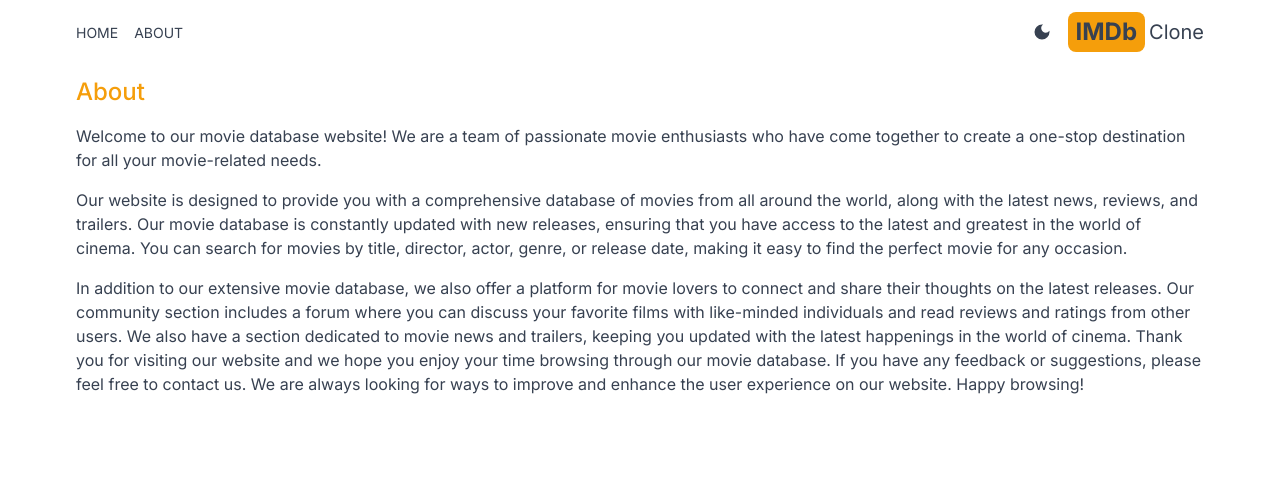
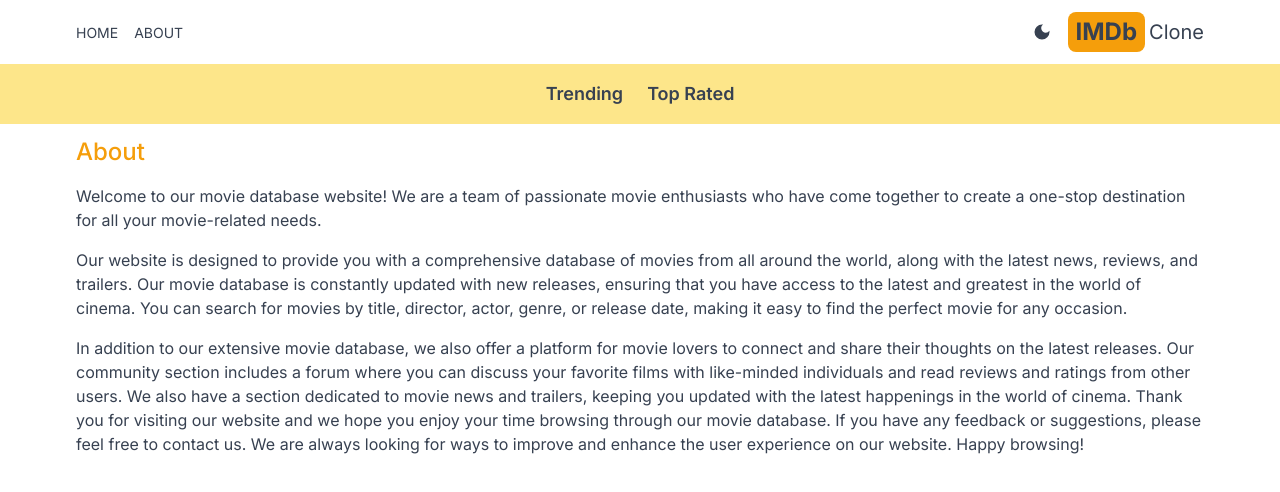
Before and after one commit to imwaseem93/imdb-next, a Next.js app: page /about in a window 1280 px wide. Shown: the top 492 px of the page. Built offline with nearby package versions, Linux system fonts and the light colour scheme.

Commit message:
navbar added

```diff
--- /dev/null
+++ b/src/app/components/Navbar.jsx
@@ -0,0 +1,10 @@
+import Navbaritem from "./Navbaritem";
+
+export default function Navbar() {
+  return (
+    <div className="flex justify-center dark:bg-gray-600 bg-amber-200 p-4 lg:text-lg gap-6">
+        <Navbaritem title="Trending" param="fetchTrending"/>
+        <Navbaritem title='Top Rated' param="fetchTopRated"/>
+    </div>
+  )
+}
--- /dev/null
+++ b/src/app/components/Navbaritem.jsx
@@ -0,0 +1,14 @@
+'use client'
+import Link from "next/link"
+import { useSearchParams } from "next/navigation"
+export default function Navbaritem({title, param}) {
+    const searhcParams = useSearchParams()
+    const genre = searhcParams.get('genre')
+  return (
+    <div>
+        <Link
+        className={`hover:text-amber-600 font-semibold ${genre===param ? 'underline underline-offset-8 decoration-4 decoration-amber-500 rounded-lg' : ''}  `}
+        href={`/?genre=${param}`}>{title}</Link>
+    </div>
+  )
+}
--- a/src/app/layout.js
+++ b/src/app/layout.js
@@ -2,6 +2,7 @@
 import "./globals.css";
 import Header from "./components/Header";
 import Providers from "./Providers";
+import Navbar from "./components/Navbar";
 
 const inter = Inter({ subsets: ["latin"] });
 
@@ -16,6 +17,7 @@
       <body className={inter.className}>
         <Providers>
           <Header />
+          <Navbar/>
           {children}
         </Providers>
 
```
